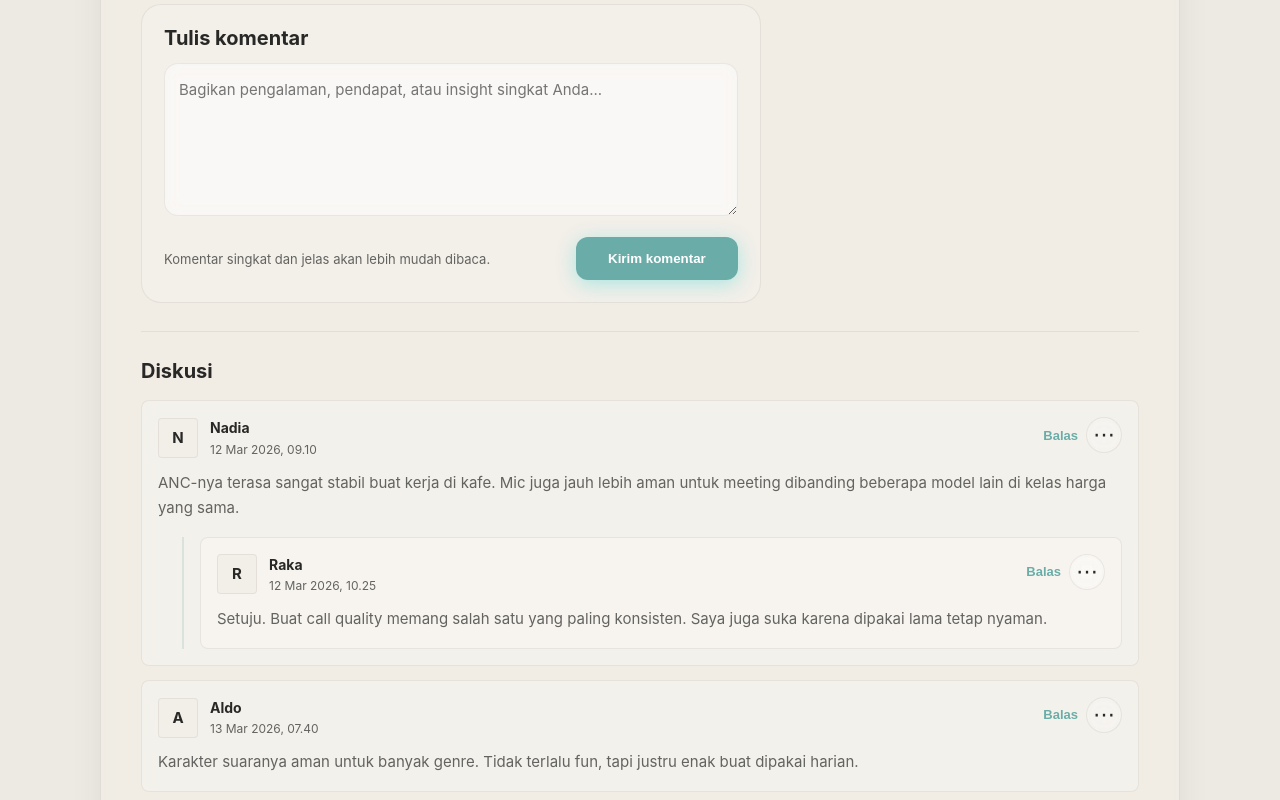
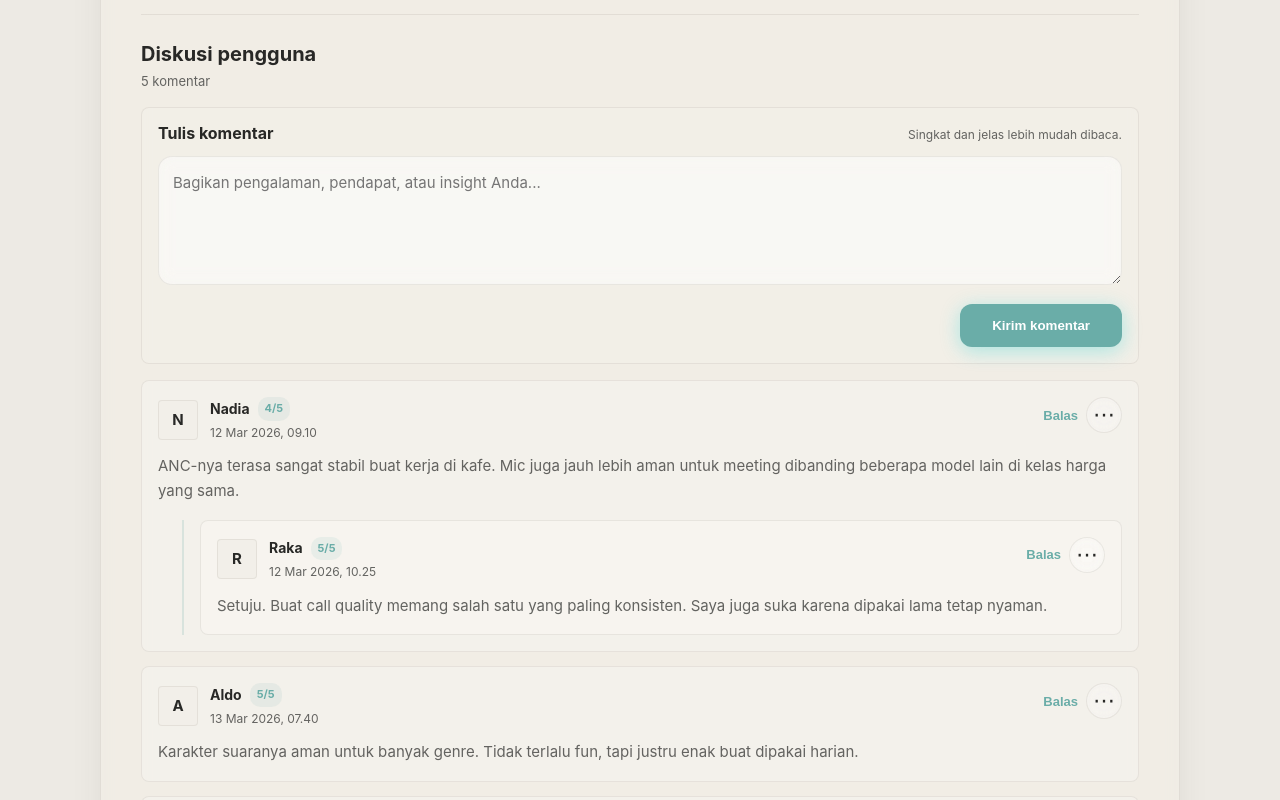
Before and after one commit to Liamours/aplikasi_berbasis_platform-retogen, a Nuxt app in the folder frontend/: page /articles/1 in a window 1280 px wide. Shown: the part 1180-1980 px from the top of the page. Built offline with nearby package versions, Linux system fonts and the light colour scheme.

Commit message:
detail article v2

```diff
--- a/frontend/app/components/detail/DetailArticleComposer.vue
+++ b/frontend/app/components/detail/DetailArticleComposer.vue
@@ -3,43 +3,60 @@ const { commentDraft, submitComment } = useArticleDetail()
 </script>
 
 <template>
-  <div class="content-block">
-    <h2 class="content-block__title">Tulis komentar</h2>
+  <div class="comment-composer">
+    <div class="comment-composer__head">
+      <h3 class="comment-composer__title">Tulis komentar</h3>
+      <span class="comment-composer__hint">Singkat dan jelas lebih mudah dibaca.</span>
+    </div>
 
     <textarea
       v-model="commentDraft"
-      class="article-textarea"
-      rows="5"
-      placeholder="Bagikan pengalaman, pendapat, atau insight singkat Anda..."
+      class="comment-composer__textarea"
+      rows="4"
+      placeholder="Bagikan pengalaman, pendapat, atau insight Anda..."
     />
 
-    <div class="content-block__composer-actions">
-      <span class="content-block__hint">Komentar singkat dan jelas akan lebih mudah dibaca.</span>
-      <BaseButton @click="submitComment()">Kirim komentar</BaseButton>
+    <div class="comment-composer__actions">
+      <BaseButton @click="submitComment()">
+        Kirim komentar
+      </BaseButton>
     </div>
   </div>
 </template>
 
 <style scoped>
-.content-block {
-  border-radius: 20px;
+.comment-composer {
+  padding: 16px;
+  border-radius: var(--radius-md);
   border: 1px solid var(--glass-border);
-  background: rgba(255, 255, 255, 0.14);
-  padding: 22px;
+  background: rgba(255, 255, 255, 0.12);
 }
 
-.content-block__title {
-  font-size: 20px;
-  line-height: 1.1;
+.comment-composer__head {
+  display: flex;
+  justify-content: space-between;
+  align-items: baseline;
+  gap: 12px;
+  margin-bottom: 12px;
+}
+
+.comment-composer__title {
+  font-size: 16px;
+  line-height: 1.2;
   font-weight: 700;
   color: var(--text-primary);
 }
 
-.article-textarea {
+.comment-composer__hint {
+  color: var(--text-secondary);
+  font-size: 12px;
+  line-height: 1.5;
+}
+
+.comment-composer__textarea {
   width: 100%;
   resize: vertical;
-  min-height: 120px;
-  margin-top: 14px;
+  min-height: 110px;
   border-radius: 14px;
   border: 1px solid var(--glass-border);
   background: var(--input-bg);
@@ -52,18 +69,29 @@ const { commentDraft, submitComment } = useArticleDetail()
   -webkit-backdrop-filter: blur(8px);
 }
 
-.content-block__composer-actions {
-  margin-top: 14px;
-  display: flex;
-  justify-content: space-between;
-  gap: 16px;
-  align-items: center;
+.comment-composer__textarea:focus {
+  border-color: rgba(106, 173, 168, 0.34);
 }
 
-.content-block__hint { color: var(--text-secondary); font-size: 13px; }
+.comment-composer__actions {
+  margin-top: 12px;
+  display: flex;
+  justify-content: flex-end;
+}
 
 @media (max-width: 640px) {
-  .content-block { padding: 18px; }
-  .content-block__composer-actions { flex-direction: column; align-items: stretch; }
+  .comment-composer {
+    padding: 14px;
+  }
+
+  .comment-composer__head {
+    flex-direction: column;
+    align-items: flex-start;
+    gap: 4px;
+  }
+
+  .comment-composer__actions {
+    justify-content: stretch;
+  }
 }
 </style>
--- a/frontend/app/components/detail/DetailArticleDiscussion.vue
+++ b/frontend/app/components/detail/DetailArticleDiscussion.vue
@@ -1,14 +1,30 @@
 <script setup lang="ts">
-const { commentTree, activeReplyId, replyDrafts, openReport, toggleReply, updateReplyDraft, submitComment } = useArticleDetail()
+const {
+  commentTree,
+  totalComments,
+  activeReplyId,
+  replyDrafts,
+  openReport,
+  toggleReply,
+  updateReplyDraft,
+  submitComment
+} = useArticleDetail()
 </script>
 
 <template>
   <section class="article-comments">
     <div class="article-comments__header">
-      <h2 class="article-comments__title">Diskusi</h2>
+      <div>
+        <h2 class="article-comments__title">Diskusi pengguna</h2>
+        <p class="article-comments__subtitle">
+          {{ totalComments }} komentar
+        </p>
+      </div>
     </div>
 
-    <div class="article-comments__list">
+    <DetailArticleComposer />
+
+    <div v-if="commentTree.length" class="article-comments__list">
       <DetailCommentItem
         v-for="comment in commentTree"
         :key="comment.comment_id"
@@ -21,6 +37,10 @@ const { commentTree, activeReplyId, replyDrafts, openReport, toggleReply, update
         @submit-reply="submitComment"
       />
     </div>
+
+    <div v-else class="article-comments__empty">
+      Belum ada komentar. Jadilah yang pertama memulai diskusi.
+    </div>
   </section>
 </template>
 
@@ -32,7 +52,7 @@ const { commentTree, activeReplyId, replyDrafts, openReport, toggleReply, update
 }
 
 .article-comments__header {
-  margin-bottom: 18px;
+  margin-bottom: 16px;
 }
 
 .article-comments__title {
@@ -42,8 +62,25 @@ const { commentTree, activeReplyId, replyDrafts, openReport, toggleReply, update
   color: var(--text-primary);
 }
 
+.article-comments__subtitle {
+  margin-top: 6px;
+  color: var(--text-secondary);
+  font-size: 13px;
+}
+
 .article-comments__list {
+  margin-top: 16px;
   display: grid;
   gap: 14px;
 }
+
+.article-comments__empty {
+  margin-top: 16px;
+  padding: 16px;
+  border-radius: var(--radius-md);
+  border: 1px dashed var(--glass-border);
+  color: var(--text-secondary);
+  font-size: 13px;
+  line-height: 1.6;
+}
 </style>
--- a/frontend/app/components/detail/DetailCommentItem.vue
+++ b/frontend/app/components/detail/DetailCommentItem.vue
@@ -21,11 +21,16 @@ const emit = defineEmits<{
 const {
   activeEditId,
   editDraft,
+  isAdmin,
+  canEditComment,
+  canDeleteComment,
   isOwnComment,
+  getUserRatingValue,
   startEditComment,
   updateEditDraft,
   cancelEditComment,
-  saveEditComment
+  saveEditComment,
+  openDeleteComment
 } = useArticleDetail()
 
 const formatCommentTime = (value: string) => {
@@ -43,8 +48,13 @@ const formatCommentTime = (value: string) => {
 const replyValue = computed(() => props.replyDrafts[props.comment.comment_id] ?? '')
 const isReplying = computed(() => props.activeReplyId === props.comment.comment_id)
 const isEditing = computed(() => activeEditId.value === props.comment.comment_id)
-const isEditable = computed(() => isOwnComment(props.comment))
 const initials = computed(() => props.comment.owner.slice(0, 1).toUpperCase())
+
+const commentUserRating = computed(() => getUserRatingValue(props.comment.user_email))
+
+const showEditAction = computed(() => canEditComment(props.comment) && !isEditing.value)
+const showDeleteAction = computed(() => canDeleteComment(props.comment))
+const showReportAction = computed(() => !isOwnComment(props.comment) && !isAdmin.value)
 </script>
 
 <template>
@@ -56,7 +66,14 @@ const initials = computed(() => props.comment.owner.slice(0, 1).toUpperCase())
         </div>
 
         <div class="comment-item__meta">
-          <strong class="comment-item__name">{{ comment.owner }}</strong>
+          <div class="comment-item__name-row">
+            <strong class="comment-item__name">{{ comment.owner }}</strong>
+
+            <span v-if="commentUserRating" class="comment-item__rating">
+              {{ commentUserRating }}/5
+            </span>
+          </div>
+
           <span class="comment-item__time">
             {{ formatCommentTime(comment.created_at) }}
             <span v-if="comment.updated_at" class="comment-item__edited">Diedit</span>
@@ -75,10 +92,14 @@ const initials = computed(() => props.comment.owner.slice(0, 1).toUpperCase())
         </button>
 
         <DetailReportMenu
-          :show-edit="isEditable"
+          :show-edit="showEditAction"
+          :show-delete="showDeleteAction"
+          :show-report="showReportAction"
+          edit-label="Edit komentar"
+          delete-label="Hapus komentar"
           report-label="Laporkan komentar"
-          edit-label="Edit komentar"
           @edit="startEditComment(comment.comment_id)"
+          @remove="openDeleteComment(comment.comment_id)"
           @report="$emit('openReport', comment.comment_id)"
         />
       </div>
@@ -99,6 +120,7 @@ const initials = computed(() => props.comment.owner.slice(0, 1).toUpperCase())
           <BaseButton variant="ghost" @click="cancelEditComment">
             Batal
           </BaseButton>
+
           <BaseButton @click="saveEditComment">
             Simpan perubahan
           </BaseButton>
@@ -124,6 +146,7 @@ const initials = computed(() => props.comment.owner.slice(0, 1).toUpperCase())
           <BaseButton variant="ghost" @click="$emit('toggleReply', comment.comment_id)">
             Batal
           </BaseButton>
+
           <BaseButton @click="$emit('submitReply', comment.comment_id)">
             Kirim balasan
           </BaseButton>
@@ -189,12 +212,33 @@ const initials = computed(() => props.comment.owner.slice(0, 1).toUpperCase())
   flex-direction: column;
 }
 
+.comment-item__name-row {
+  display: flex;
+  align-items: center;
+  gap: 8px;
+  min-width: 0;
+}
+
 .comment-item__name {
   font-size: 14px;
   color: var(--text-primary);
 }
 
+.comment-item__rating {
+  display: inline-flex;
+  align-items: center;
+  min-height: 22px;
+  padding: 3px 7px;
+  border-radius: 10px;
+  background: rgba(106, 173, 168, 0.1);
+  color: var(--primary-cyan);
+  font-size: 11px;
+  font-weight: 700;
+  white-space: nowrap;
+}
+
 .comment-item__time {
+  margin-top: 2px;
   font-size: 12px;
   color: var(--text-secondary);
 }
@@ -218,6 +262,10 @@ const initials = computed(() => props.comment.owner.slice(0, 1).toUpperCase())
   font-size: 13px;
   font-weight: 600;
   cursor: pointer;
+}
+
+.comment-item__reply-btn:hover {
+  text-decoration: underline;
 }
 
 .comment-item__body {
--- a/frontend/app/composables/useArticleDetail.ts
+++ b/frontend/app/composables/useArticleDetail.ts
@@ -1,7 +1,11 @@
 import type { DetailArticle, DetailComment, DetailCommentTree } from '~/types/api'
 
 export const useArticleDetail = () => {
-  const currentUser = { username: 'You', user_email: 'you@retogen.local' }
+  const currentUser = {
+    username: 'You',
+    user_email: 'you@retogen.local',
+    role: 'admin' as 'user' | 'admin'
+  }
 
   const article = useState<DetailArticle>('ad-article', () => ({} as DetailArticle))
   const tracked = useState('ad-tracked', () => false)
@@ -13,12 +17,21 @@ export const useArticleDetail = () => {
   const replyDrafts = useState<Record<string, string>>('ad-reply-drafts', () => ({}))
   const activeEditId = useState<string | null>('ad-active-edit-id', () => null)
   const editDraft = useState('ad-edit-draft', () => '')
+
   const reportState = useState('ad-report-state', () => ({
     open: false,
     type: 'article' as 'article' | 'comment',
     targetId: '',
     description: ''
   }))
+
+  const deleteCommentState = useState('ad-delete-comment-state', () => ({
+    open: false,
+    targetId: '',
+    targetOwner: ''
+  }))
+
+  const isAdmin = computed(() => currentUser.role === 'admin')
 
   const averageRating = computed(() => {
     const ratings = article.value.ratings ?? []
@@ -100,6 +113,12 @@ export const useArticleDetail = () => {
     )?.rating_value ?? 0
   }
 
+  function getUserRatingValue(userEmail: string) {
+    return article.value.ratings?.find(
+      (rating) => rating.user_email === userEmail
+    )?.rating_value ?? null
+  }
+
   function resetPageState(articleId: string) {
     article.value = useMockArticleDetail(articleId)
     tracked.value = false
@@ -110,6 +129,7 @@ export const useArticleDetail = () => {
     replyDrafts.value = {}
     activeEditId.value = null
     editDraft.value = ''
+    deleteCommentState.value = { open: false, targetId: '', targetOwner: '' }
     ratingDraft.value = getCurrentUserRating()
   }
 
@@ -186,9 +206,17 @@ export const useArticleDetail = () => {
     return comment.user_email === currentUser.user_email
   }
 
+  function canEditComment(comment: Pick<DetailComment, 'user_email'>) {
+    return isOwnComment(comment)
+  }
+
+  function canDeleteComment(comment: Pick<DetailComment, 'user_email'>) {
+    return isAdmin.value || isOwnComment(comment)
+  }
+
   function startEditComment(commentId: string) {
     const comment = findCommentById(commentId)
-    if (!comment || !isOwnComment(comment)) return
+    if (!comment || !canEditComment(comment)) return
 
     activeReplyId.value = null
     activeEditId.value = commentId
@@ -211,7 +239,8 @@ export const useArticleDetail = () => {
     if (!text) return
 
     const comment = findCommentById(activeEditId.value)
-    if (!comment || !isOwnComment(comment)) {
+
+    if (!comment || !canEditComment(comment)) {
       cancelEditComment()
       return
     }
@@ -220,6 +249,80 @@ export const useArticleDetail = () => {
     comment.updated_at = new Date().toISOString()
 
     cancelEditComment()
+  }
+
+  function collectCommentAndChildrenIds(commentId: string) {
+    const comments = article.value.comments ?? []
+    const ids = new Set<string>([commentId])
+    let changed = true
+
+    while (changed) {
+      changed = false
+
+      comments.forEach((comment) => {
+        if (
+          comment.parent_comment_id
+          && ids.has(comment.parent_comment_id)
+          && !ids.has(comment.comment_id)
+        ) {
+          ids.add(comment.comment_id)
+          changed = true
+        }
+      })
+    }
+
+    return ids
+  }
+
+  function openDeleteComment(commentId: string) {
+    const comment = findCommentById(commentId)
+    if (!comment || !canDeleteComment(comment)) return
+
+    deleteCommentState.value = {
+      open: true,
+      targetId: comment.comment_id,
+      targetOwner: comment.owner
+    }
+  }
+
+  function closeDeleteComment() {
+    deleteCommentState.value = {
+      open: false,
+      targetId: '',
+      targetOwner: ''
+    }
+  }
+
+  function confirmDeleteComment() {
+    const targetId = deleteCommentState.value.targetId
+    if (!targetId) return
+
+    const comment = findCommentById(targetId)
+
+    if (!comment || !canDeleteComment(comment)) {
+      closeDeleteComment()
+      return
+    }
+
+    const deletedIds = collectCommentAndChildrenIds(targetId)
+
+    article.value.comments = (article.value.comments ?? []).filter(
+      (item) => !deletedIds.has(item.comment_id)
+    )
+
+    deletedIds.forEach((id) => {
+      delete replyDrafts.value[id]
+    })
+
+    if (activeReplyId.value && deletedIds.has(activeReplyId.value)) {
+      activeReplyId.value = null
+    }
+
+    if (activeEditId.value && deletedIds.has(activeEditId.value)) {
+      cancelEditComment()
+    }
+
+    closeDeleteComment()
   }
 
   function toggleTrackPrice() {
@@ -241,6 +344,7 @@ export const useArticleDetail = () => {
 
   return {
     currentUser,
+    isAdmin,
     article,
     tracked,
     ratingDraft,
@@ -252,6 +356,7 @@ export const useArticleDetail = () => {
     activeEditId,
     editDraft,
     reportState,
+    deleteCommentState,
     averageRating,
     totalComments,
     articleParagraphs,
@@ -261,15 +366,21 @@ export const useArticleDetail = () => {
     ratingSummaryLabel,
     resetPageState,
     formatPrice,
+    getUserRatingValue,
     setRating,
     submitComment,
     toggleReply,
     updateReplyDraft,
     isOwnComment,
+    canEditComment,
+    canDeleteComment,
     startEditComment,
     updateEditDraft,
     cancelEditComment,
     saveEditComment,
+    openDeleteComment,
+    closeDeleteComment,
+    confirmDeleteComment,
     toggleTrackPrice,
     openReport,
     closeReport,
--- a/frontend/app/pages/articles/[id].vue
+++ b/frontend/app/pages/articles/[id].vue
@@ -19,8 +19,8 @@ watch(() => route.params.id, (id) => {
           <section class="detail-card__main">
             <DetailArticleReview />
             <DetailArticleRating />
-            <DetailArticleComposer />
           </section>
+
           <DetailTrackingStatus />
         </div>
 
@@ -28,6 +28,7 @@ watch(() => route.params.id, (id) => {
       </BaseGlassCard>
 
       <DetailReportModal />
+      <DetailDeleteCommentModal />
     </div>
   </BasePageShell>
 </template>
@@ -57,10 +58,14 @@ watch(() => route.params.id, (id) => {
 }
 
 @media (max-width: 1024px) {
-  .detail-card__grid { grid-template-columns: 1fr; }
+  .detail-card__grid {
+    grid-template-columns: 1fr;
+  }
 }
 
 @media (max-width: 640px) {
-  .detail-card { padding: 28px 20px; }
+  .detail-card {
+    padding: 28px 20px;
+  }
 }
 </style>
```
Also changed, not shown: frontend/app/components/detail/DetailDeleteCommentModal.vue (added, +183 -0 lines), frontend/app/components/detail/DetailReportMenu.vue (+30 -4 lines).
